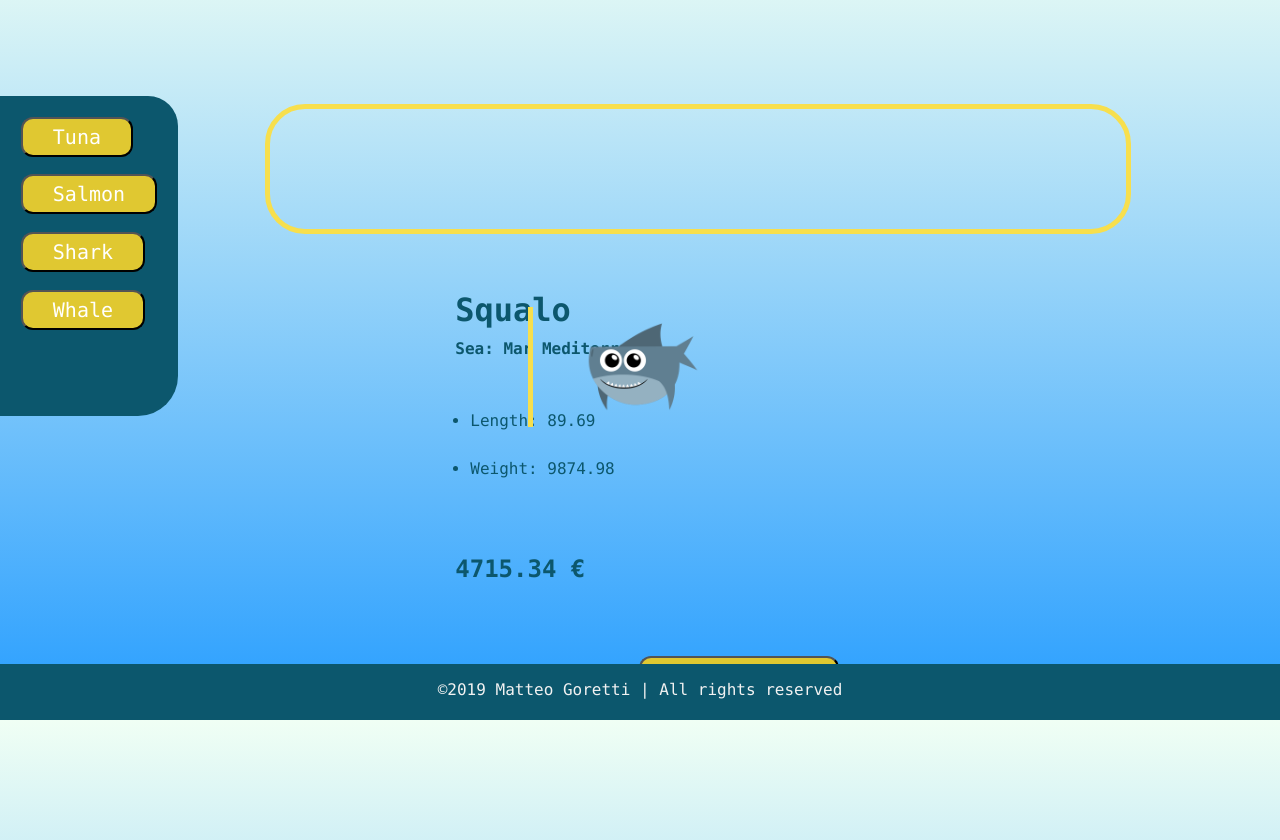
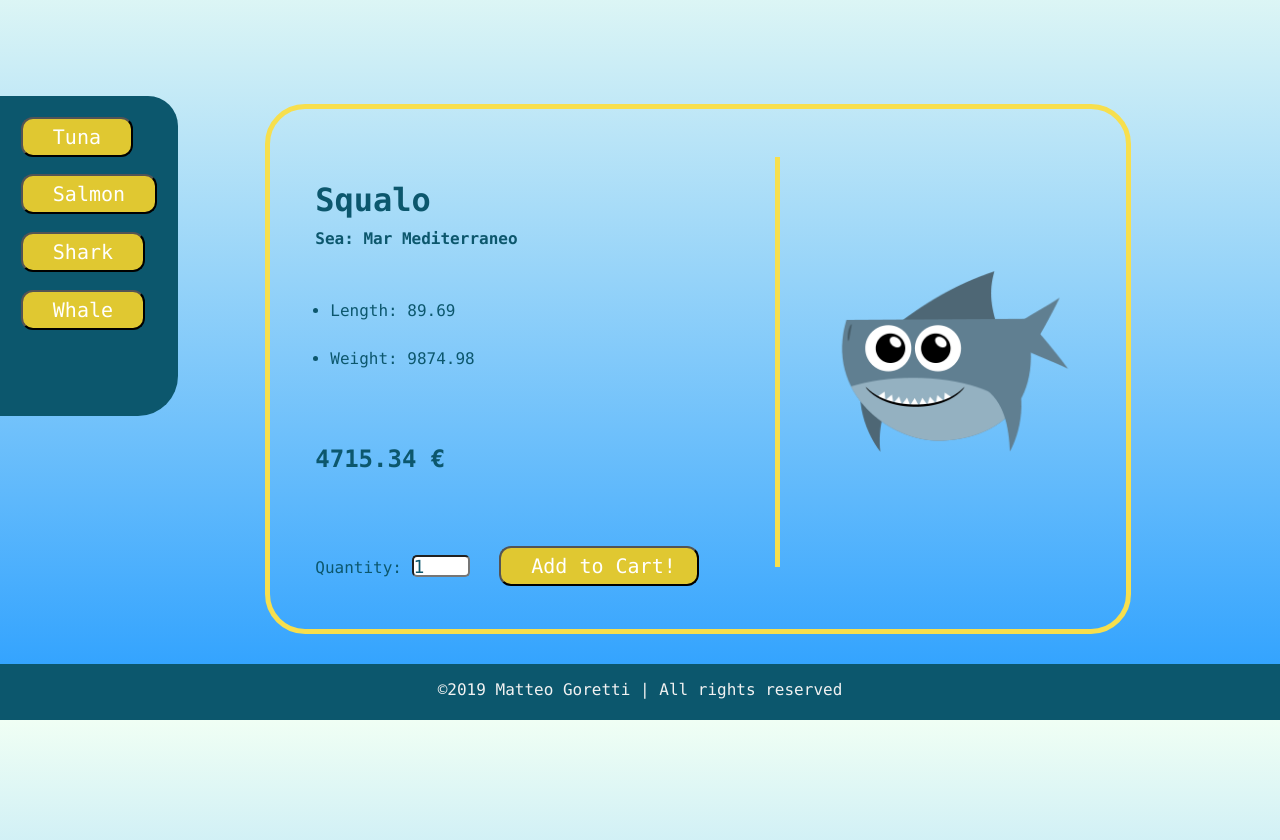
Before and after one commit to TeoGore/FishShop, a Flask app: page /product/ in a window 1280 px wide; the page is wider, and only the part inside the window is pictured. Shown: the part 80-920 px from the top of that part. Run offline with Flask 2, Linux system fonts and the light colour scheme; data comes from the database, SQL or seed files in the repository.

Commit message:
fixed some css

```diff
--- a/app.py
+++ b/app.py
@@ -7,7 +7,7 @@ import random
 
 #TODO le query al db sembrano essere case insensitive, forse è perchè l'imac lo è, verificare su macbook
 
-#todo resize buttons to same length in fast search bar
+#todo resize buttons to same length in fast search bar (and fix their URL) (and add some of them)
 #todo togliere sfondo bianco al logo e alla altra immagine di errore 404
 
 #creare pagine: prodotto, carrello, profilo utente
--- a/static/css/product.css
+++ b/static/css/product.css
@@ -3,7 +3,7 @@
     height:600px;
     color: #0c576d;
     margin:0px;
-    padding:  0px 0px 0px 0px ;
+    padding:  0px 0px 400px 0px ;
     border:#f7df4d solid 5px;
     border-radius:40px;
     position: relative;
@@ -16,8 +16,8 @@
     width:70%;
     height:3em;
     position: relative;
-    top:80px;
-    left:40px;
+    top:-30px;
+    left:-100px;
 }
 
 .prod-descr .description {
@@ -82,12 +82,13 @@
 
 .prod-img {
     float:right;
-    width:30%;
-    height:100%;
-    max-width: 500px;
-    max-height:500px;
+    width: 250px;
+    height:250px;
+    max-width: 600px;
+    max-height:600px;
     border-left:#f7df4d solid 5px;
-    padding-left:50px;
+    padding:80px 0px 80px 50px;
     position: relative;
-    left:-200px;
+    top:-150px;
+    left:40px;
 }
--- a/static/css/search.css
+++ b/static/css/search.css
@@ -148,7 +148,7 @@ p {
 p.price {
   color:#f7df4d;
   font-size:xx-large;
-  padding-top:3em;
+  padding-top:0.5em;
 }
 
 .no-result {
```
